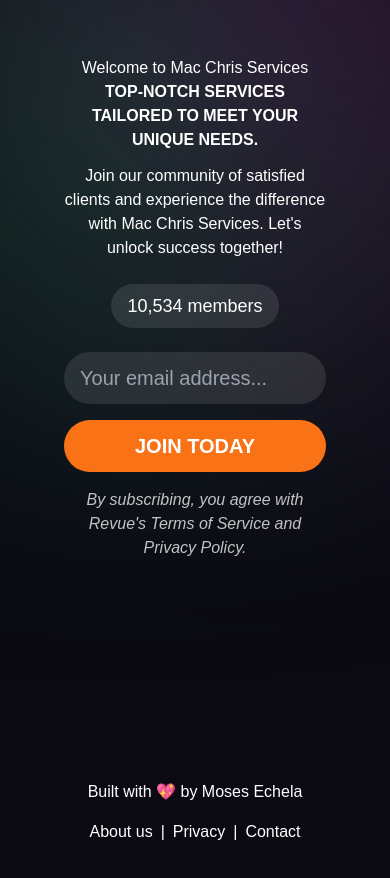
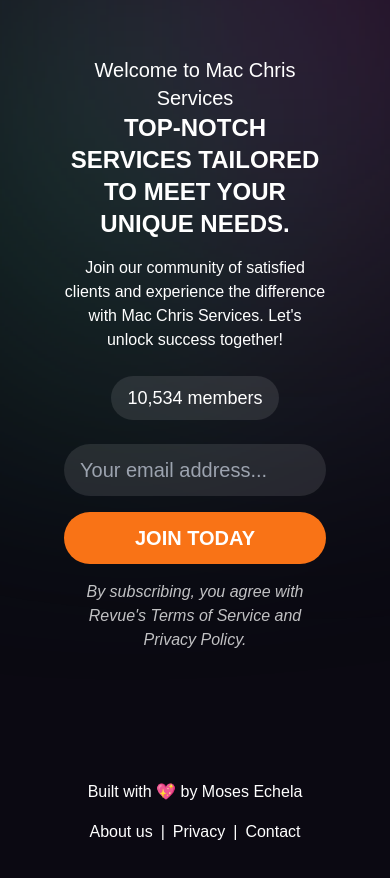
Before and after one commit to Mosesp4/NewsPulse, a React (Vite) app: page / in a window 390 px wide. Shown: the top 878 px of the page. Built offline with nearby package versions, Linux system fonts and the light colour scheme.

Commit message:
update responsiveness

```diff
--- a/src/components/Body.jsx
+++ b/src/components/Body.jsx
@@ -6,9 +6,9 @@
 	text-white overflow-hidden justify-between align-middle">
 
       <main className="container mx-auto px-4 sm:px-4 pt-6 sm:pt-16 flex-1 text-center">
-        <h2 className="text-1xl sm:text-4xl md:text-4xl lg:text-4xl ">Welcome to Mac Chris Services</h2>
-        <h1 className="text-1xl sm:text-5xl md:text-5xl lg:text-8xl uppercase
-		font-black mb-3">
+        <h2 className="text-xl sm:text-4xl md:text-4xl lg:text-4xl ">Welcome to Mac Chris Services</h2>
+        <h1 className="text-2xl sm:text-5xl md:text-5xl lg:text-8xl uppercase
+		font-black mb-4">
           Top-Notch Services tailored to meet your unique needs.
         </h1>
 
```
